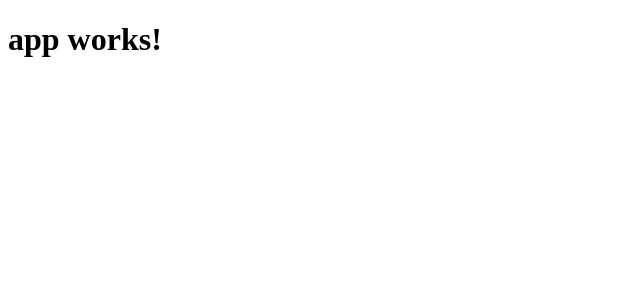
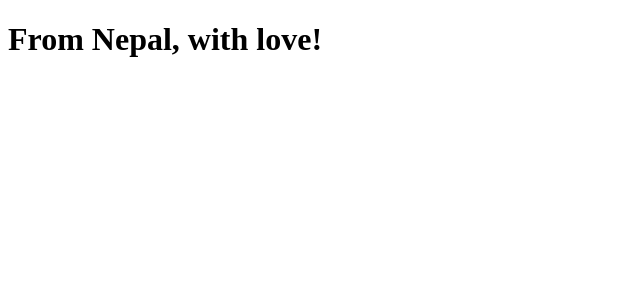
Before and after one commit to fromnepal/jayngcli, an Angular app: page / in a window 1280 px wide. Shown: the top 300 px of the page, without its empty margins (0-640 px from the left). Built offline with nearby package versions, Linux system fonts and the light colour scheme.

Commit message:
change text to from Nepal with love

```diff
--- a/src/app/app.component.ts
+++ b/src/app/app.component.ts
@@ -6,5 +6,5 @@ import { Component } from '@angular/core';
   styleUrls: ['./app.component.css']
 })
 export class AppComponent {
-  title = 'app works!';
+  title = 'From Nepal, with love!';
 }
```
